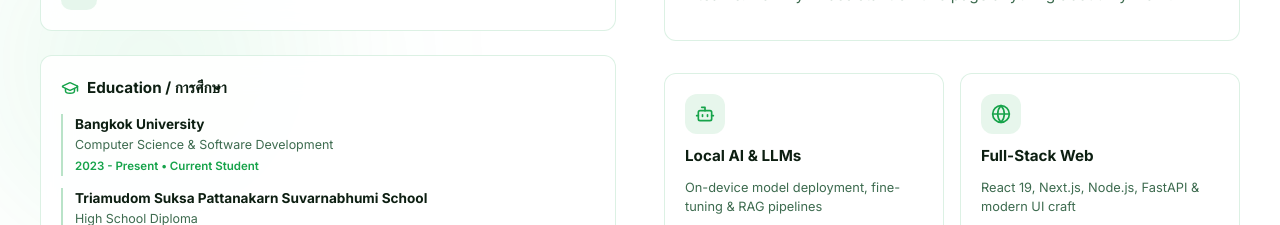
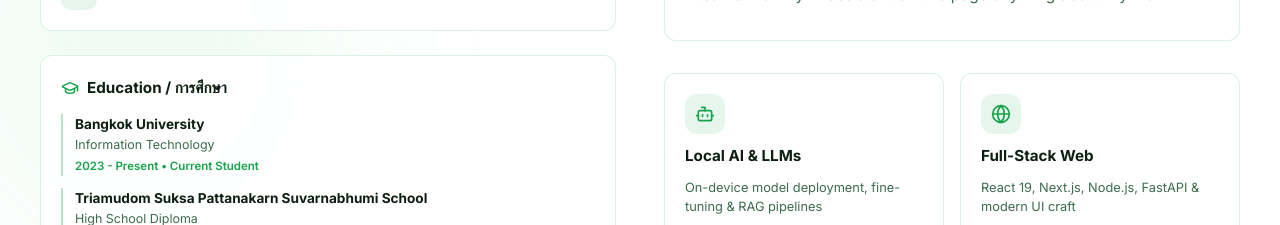
Before and after one commit to peetb2/Web-Portfolio, a React (Vite) app: page / in a window 1280 px wide. Shown: the part 1560-1785 px from the top of the page. Built offline with nearby package versions, Linux system fonts and the light colour scheme; no server answers.

Commit message:
Update degree to Information Technology at Bangkok University

```diff
--- a/src/components/Hero.jsx
+++ b/src/components/Hero.jsx
@@ -117,7 +117,7 @@
     // Smart Local Fallback Answer if API calls encounter rate limit or network issue
     const lowerPrompt = userPrompt.toLowerCase();
     if (lowerPrompt.includes('education') || lowerPrompt.includes('school') || lowerPrompt.includes('university')) {
-      return `${personalInfo.name} is currently studying Computer Science & Software Development at Bangkok University (2023 - Present) and graduated from Triamudom Suksa Pattanakarn Suvarnabhumi School (2016 - 2022).`;
+      return `${personalInfo.name} is currently studying Information Technology at Bangkok University (2023 - Present) and graduated from Triamudom Suksa Pattanakarn Suvarnabhumi School (2016 - 2022).`;
     } else if (lowerPrompt.includes('about') || lowerPrompt.includes('who')) {
       return `${personalInfo.name} is a Local AI Specialist & Full-Stack Architect based in ${personalInfo.location}. ${personalInfo.bio}`;
     } else if (lowerPrompt.includes('skill') || lowerPrompt.includes('tech')) {
--- a/src/data/portfolioData.js
+++ b/src/data/portfolioData.js
@@ -110,7 +110,7 @@
 export const educationData = [
   {
     school: "Bangkok University",
-    degree: "Computer Science & Software Development",
+    degree: "Information Technology",
     period: "2023 - Present",
     status: "Current Student"
   },
```
